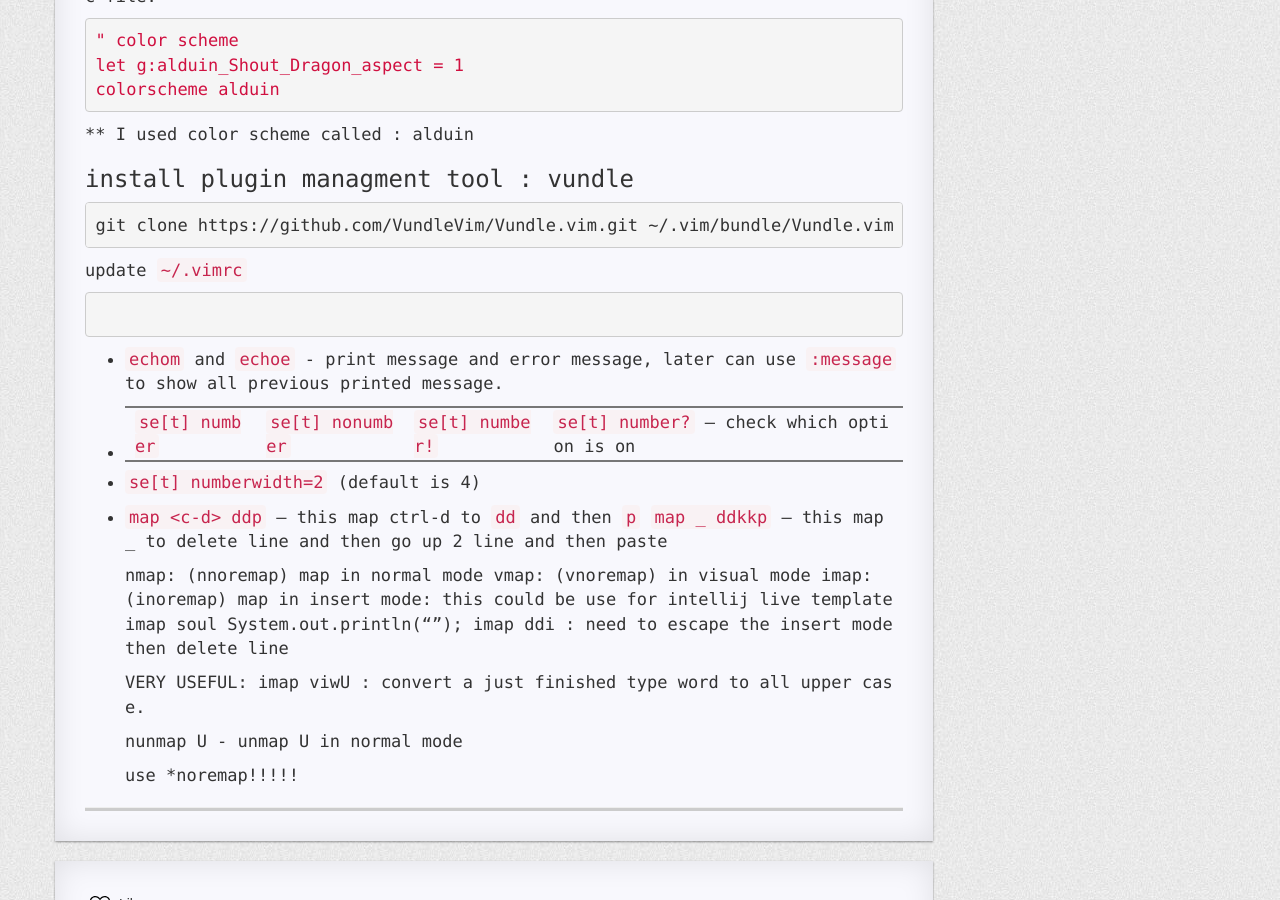
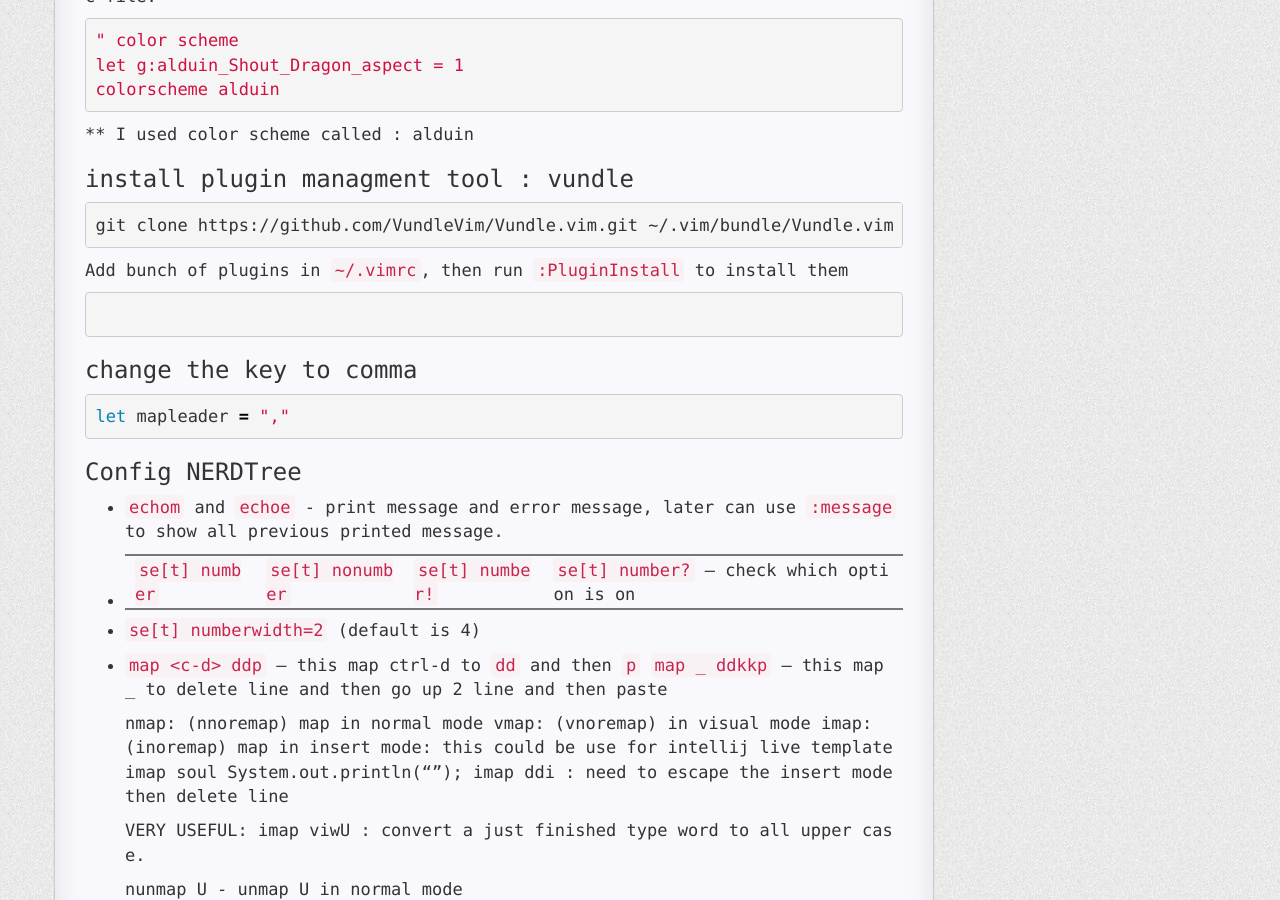
Before and after one commit to R0NGSH3N/r0ngsh3n.github.io, a Jekyll site: the page built from _posts/2014-01-15-vim-daily-practice.md, in a window 1280 px wide and 900 px high, scrolled down 1990 px. Built offline with Jekyll 4.4.1, drawn with Linux system fonts in a browser that asks for light colours; nearby versions of some CDN libraries; comment, search, counter and statistics services are not loaded; a style sheet for code colours, icons or effects is not loaded.

Commit message:
update article

```diff
--- a/_posts/2014-01-15-vim-daily-practice.md
+++ b/_posts/2014-01-15-vim-daily-practice.md
@@ -95,11 +95,19 @@ colorscheme alduin
 git clone https://github.com/VundleVim/Vundle.vim.git ~/.vim/bundle/Vundle.vim
 ~~~
 
-update `~/.vimrc`
+Add bunch of plugins in `~/.vimrc`, then run `:PluginInstall` to install them
 
 ~~~bash
 
 ~~~
+
+### change the <leader> key to comma
+
+~~~bash
+let mapleader = ","
+~~~
+
+### Config NERDTree
 
 
 - `echom` and `echoe` - print message and error message, later can use `:message` to show all previous printed message.
```
